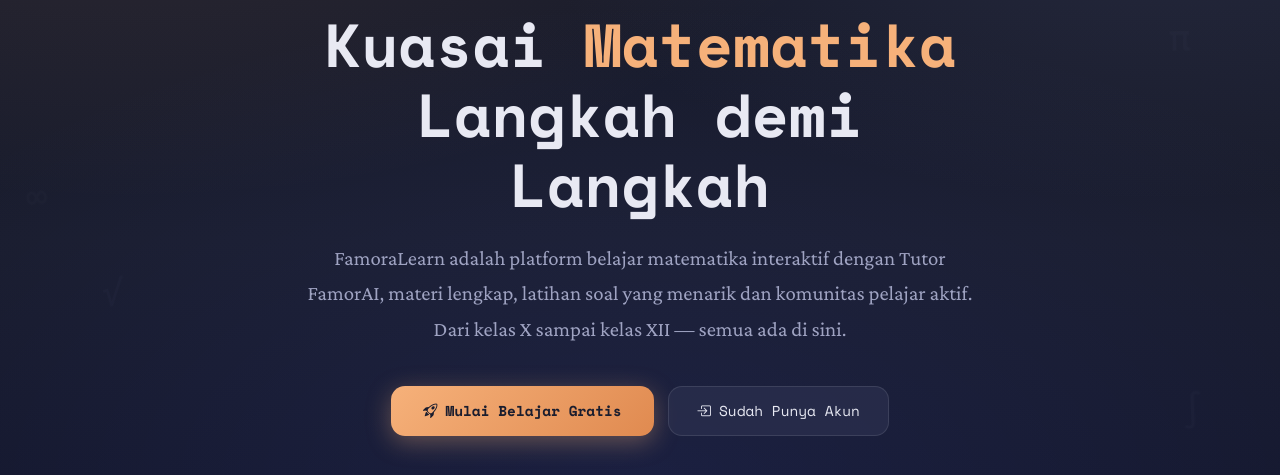
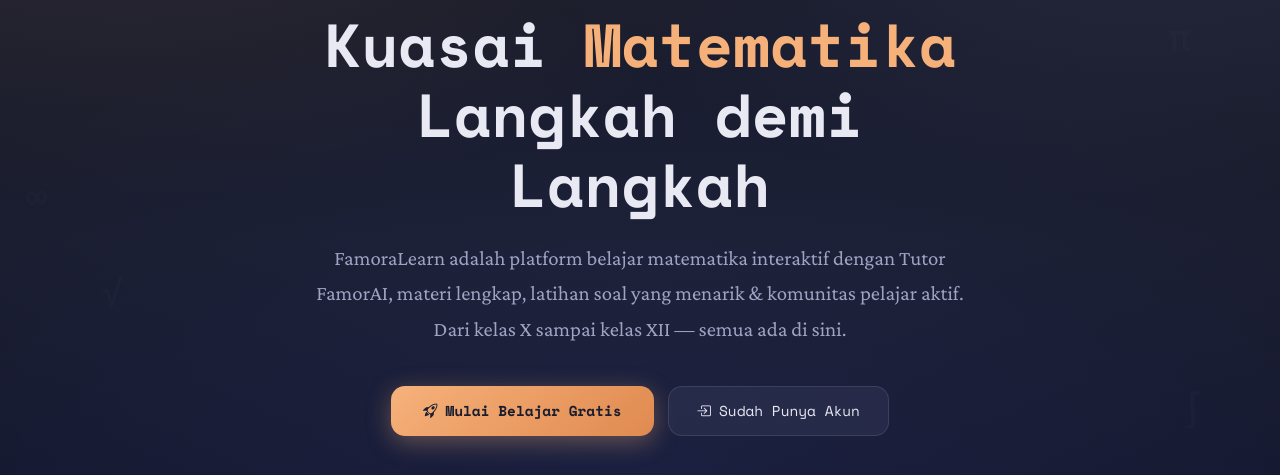
Before and after one commit to famoralearn-bit/famoraeducation, a PHP site: page / in a window 1280 px wide. Shown: the part 239-714 px from the top of the page. Run offline with PHP 8.4, Linux system fonts and the light colour scheme.

Commit message:
bug teks

```diff
--- a/index.php
+++ b/index.php
@@ -341,7 +341,7 @@ if (isset($_SESSION['user_id'])) {
             Kuasai <span>Matematika</span><br>Langkah demi Langkah
         </h1>
         <p class="hero-desc">
-            FamoraLearn adalah platform belajar matematika interaktif dengan Tutor FamorAI, materi lengkap, latihan soal yang menarik dan komunitas pelajar aktif. Dari kelas X sampai kelas XII — semua ada di sini.
+            FamoraLearn adalah platform belajar matematika interaktif dengan Tutor FamorAI, materi lengkap, latihan soal yang menarik & komunitas pelajar aktif. Dari kelas X sampai kelas XII — semua ada di sini.
         </p>
         <div class="hero-cta">
             <a href="register/register.php" class="btn-cta-primary">
```
